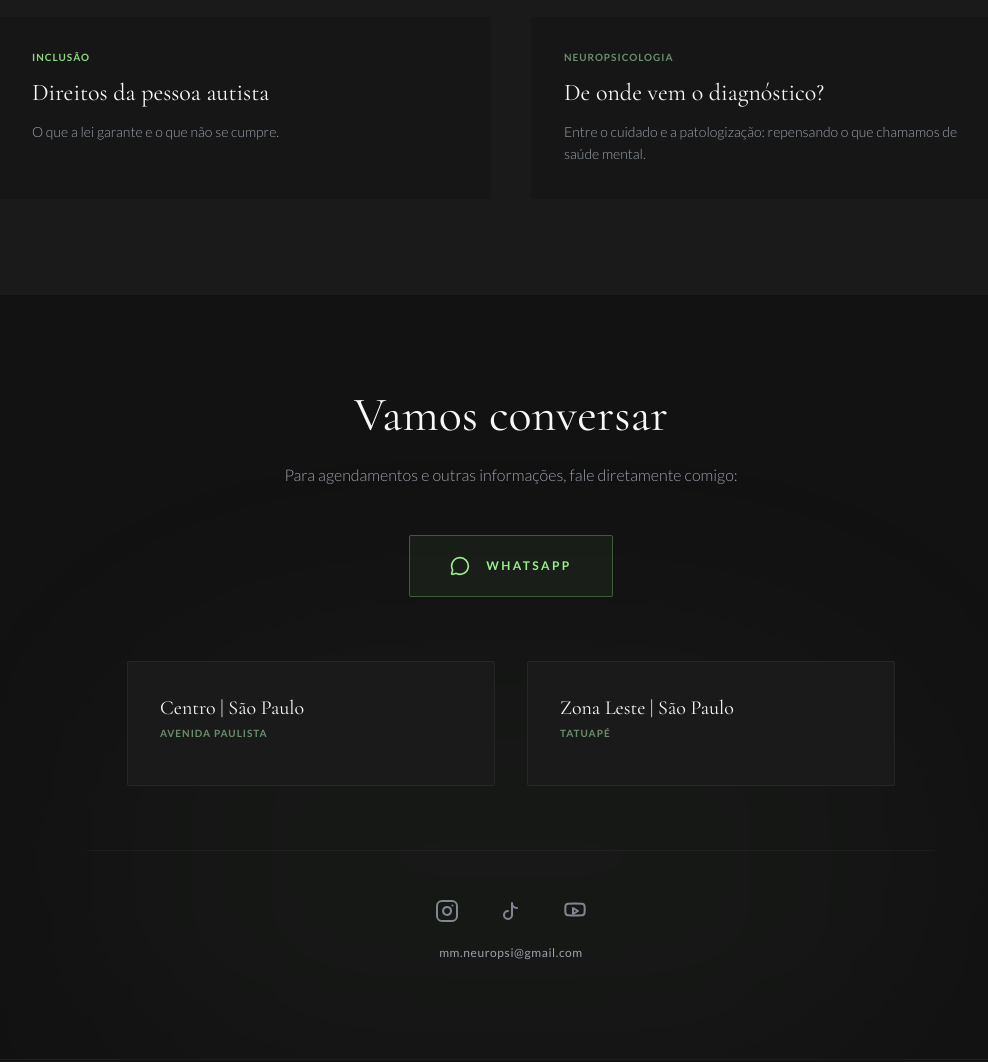
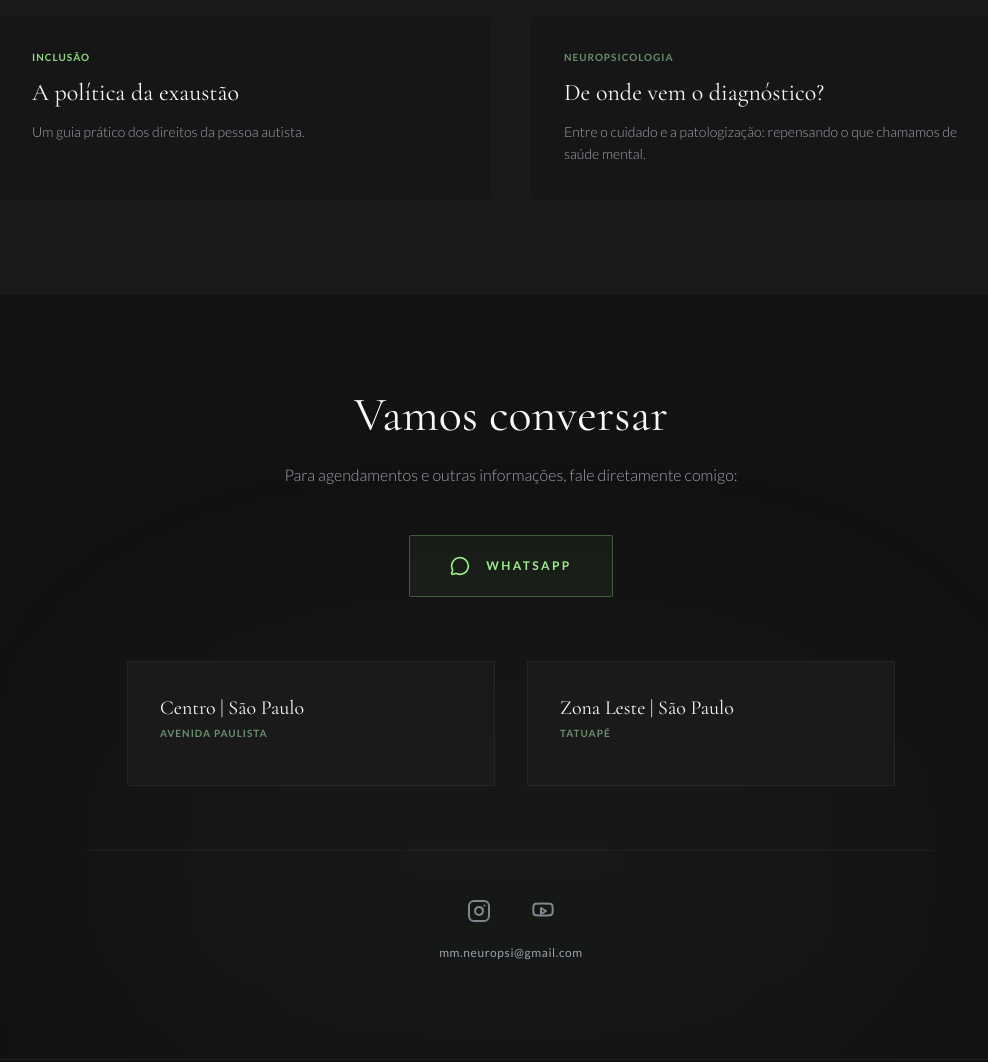
Before and after one commit to braquiossaura/neuropsicologa, a plain HTML site: page index.html in a window 1280 px wide. Shown: the part 3180-4242 px from the top of the page, without its empty margins (129-1117 px from the left). Drawn offline with nearby package versions, Linux system fonts and the light colour scheme.

Commit message:
Update links and content in index.html

```diff
--- a/index.html
+++ b/index.html
@@ -317,26 +317,24 @@
                     <span class="w-1.5 h-1.5 bg-brand-matcha rounded-full box-shadow-lg shadow-brand-matcha"></span>
                     Últimas postagens
                 </h2>
-                <a href="#" class="hidden md:block text-xs uppercase tracking-widest font-bold text-brand-matcha hover:text-brand-neon transition-colors border-b border-brand-matcha/30 hover:border-brand-neon pb-1">
+           <a href="https://medium.com/@aneuropsicologa" target="_blank" rel="noopener noreferrer" class="hidden md:block text-xs uppercase tracking-widest font-bold text-brand-matcha hover:text-brand-neon transition-colors border-b border-brand-matcha/30 hover:border-brand-neon pb-1">
     Ler mais postagens &rarr;
 </a>
             </div>
 
             <div class="grid md:grid-cols-2 gap-10 mb-8 md:mb-0">
                  <!-- Artigo 1 -->
-                 <a href="#" class="block group p-8 bg-bg-main/50 hover:bg-bg-main transition-colors rounded-sm border border-transparent hover:border-white/5 hover:shadow-lg relative overflow-hidden">
+               <a href="https://medium.com/@aneuropsicologa/a-pol%C3%ADtica-da-exaust%C3%A3o-d789871f4d83" target="_blank" rel="noopener noreferrer" class="block group p-8 bg-bg-main/50 hover:bg-bg-main transition-colors rounded-sm border border-transparent hover:border-white/5 hover:shadow-lg relative overflow-hidden">
     <div class="absolute left-0 top-0 w-1 h-full bg-brand-neon transform -translate-x-full group-hover:translate-x-0 transition-transform duration-300"></div>
-
                     <span class="text-[10px] text-brand-neon uppercase tracking-widest font-bold mb-3 block opacity-90">Inclusão</span>
                     <!-- Título permanece branco (text-text-main) no hover -->
-                    <h3 class="font-serif text-2xl text-text-main mb-3 transition-colors">Direitos da pessoa autista</h3>
-                    <p class="text-text-muted text-sm font-light leading-relaxed">O que a lei garante e o que não se cumpre.</p>
+                    <h3 class="font-serif text-2xl text-text-main mb-3 transition-colors">A política da exaustão</h3>
+                    <p class="text-text-muted text-sm font-light leading-relaxed">Um guia prático dos direitos da pessoa autista.</p>
                  </a>
 
                  <!-- Artigo 2 -->
-                 <a href="#" class="block group p-8 bg-bg-main/50 hover:bg-bg-main transition-colors rounded-sm border border-transparent hover:border-white/5 hover:shadow-lg relative overflow-hidden">
+                <a href="https://medium.com/@aneuropsicologa/de-onde-vem-o-diagnostico-1ff6b34e5f52" target="_blank" rel="noopener noreferrer" class="block group p-8 bg-bg-main/50 hover:bg-bg-main transition-colors rounded-sm border border-transparent hover:border-white/5 hover:shadow-lg relative overflow-hidden">
     <div class="absolute left-0 top-0 w-1 h-full bg-brand-matcha transform -translate-x-full group-hover:translate-x-0 transition-transform duration-300"></div>
-
                     <span class="text-[10px] text-brand-matcha uppercase tracking-widest font-bold mb-3 block opacity-90">Neuropsicologia</span>
                     <h3 class="font-serif text-2xl text-text-main mb-3 transition-colors">De onde vem o diagnóstico?</h3>
                     <p class="text-text-muted text-sm font-light leading-relaxed">Entre o cuidado e a patologização: repensando o que chamamos de saúde mental.</p>
@@ -359,9 +357,9 @@
                 Para agendamentos e outras informações, fale diretamente comigo:
             </p>
 
-            <!-- Botão WhatsApp com destaque sutil (estilo hover natural) -->
+            <!-- Botão WhatsApp -->
             <div class="flex justify-center mb-16">
-                <a href="[https://wa.me/5511930787703](https://wa.me/5511930787703)" target="_blank" class="flex items-center gap-4 border border-brand-neon/30 bg-brand-neon/5 hover:bg-brand-neon/10 hover:border-brand-neon/60 px-10 py-5 rounded-sm transition-all duration-300 group">
+                <a href="https://wa.me/5511930787703" target="_blank" class="flex items-center gap-4 border border-brand-neon/30 bg-brand-neon/5 hover:bg-brand-neon/10 hover:border-brand-neon/60 px-10 py-5 rounded-sm transition-all duration-300 group">
                     <i data-lucide="message-circle" class="w-5 h-5 text-brand-neon group-hover:scale-110 transition-transform"></i>
                     <span class="uppercase text-xs font-bold tracking-[0.2em] text-brand-neon">WhatsApp</span>
                 </a>
@@ -381,15 +379,24 @@
 
       <!-- Redes Sociais -->
 <div class="flex justify-center gap-10 mt-16 border-t border-white/5 pt-12 opacity-80 hover:opacity-100 transition-opacity">
-                <a href="#" class="text-text-muted hover:text-brand-neon transition-colors flex items-center gap-2 transform hover:-translate-y-1 duration-300">
-                    <svg xmlns="[http://www.w3.org/2000/svg](http://www.w3.org/2000/svg)" width="24" height="24" viewBox="0 0 24 24" fill="none" stroke="currentColor" stroke-width="2" stroke-linecap="round" stroke-linejoin="round" class="w-6 h-6"><rect width="20" height="20" x="2" y="2" rx="5" ry="5"/><path d="M16 11.37A4 4 0 1 1 12.63 8 4 4 0 0 1 16 11.37z"/><line x1="17.5" x2="17.51" y1="6.5" y2="6.5"/></svg>
+
+    <!-- Botão do Instagram -->
+    <a href="https://www.instagram.com/aneuropsicologa" target="_blank" rel="noopener noreferrer" class="text-text-muted hover:text-brand-neon transition-colors flex items-center gap-2 transform hover:-translate-y-1 duration-300">
+        <svg xmlns="http://www.w3.org/2000/svg" width="24" height="24" viewBox="0 0 24 24" fill="none" stroke="currentColor" stroke-width="2" stroke-linecap="round" stroke-linejoin="round" class="w-6 h-6">
+            <rect width="20" height="20" x="2" y="2" rx="5" ry="5"/>
+            <path d="M16 11.37A4 4 0 1 1 12.63 8 4 4 0 0 1 16 11.37z"/>
+            <line x1="17.5" x2="17.51" y1="6.5" y2="6.5"/>
+        </svg>
     </a>
-                <a href="#" class="text-text-muted hover:text-brand-neon transition-colors flex items-center gap-2 transform hover:-translate-y-1 duration-300">
-                    <svg xmlns="[http://www.w3.org/2000/svg](http://www.w3.org/2000/svg)" width="24" height="24" viewBox="0 0 24 24" fill="none" stroke="currentColor" stroke-width="2" stroke-linecap="round" stroke-linejoin="round" class="w-6 h-6"><path d="M9 12a4 4 0 1 0 4 4V4a5 5 0 0 0 5 5"/></svg>
+
+    <!-- Botão do YouTube -->
+    <a href="https://www.youtube.com/@1canaldamay" target="_blank" rel="noopener noreferrer" class="text-text-muted hover:text-brand-neon transition-colors flex items-center gap-2 transform hover:-translate-y-1 duration-300">
+        <svg xmlns="http://www.w3.org/2000/svg" width="24" height="24" viewBox="0 0 24 24" fill="none" stroke="currentColor" stroke-width="2" stroke-linecap="round" stroke-linejoin="round" class="w-6 h-6">
+            <path d="M2.5 7.1c.1-1.3 1.2-2.3 2.5-2.4C8.4 4.5 12 4.5 12 4.5s3.6 0 7 .2c1.3.1 2.4 1.1 2.5 2.4.2 1.6.2 3.4.2 3.4s0 1.8-.2 3.4c-.1 1.3-1.2 2.3-2.5 2.4-3.4.2-7 .2-7 .2s-3.6 0-7-.2c-1.3-.1-2.4-1.1-2.5-2.4C2.3 12.3 2.3 10.5 2.3 10.5s0-1.8.2-3.4z"/>
+            <polygon points="10 15 15 12 10 9 10 15"/>
+        </svg>
     </a>
-                <a href="#" class="text-text-muted hover:text-brand-neon transition-colors flex items-center gap-2 transform hover:-translate-y-1 duration-300">
-                    <svg xmlns="[http://www.w3.org/2000/svg](http://www.w3.org/2000/svg)" width="24" height="24" viewBox="0 0 24 24" fill="none" stroke="currentColor" stroke-width="2" stroke-linecap="round" stroke-linejoin="round" class="w-6 h-6"><path d="M2.5 7.1c.1-1.3 1.2-2.3 2.5-2.4C8.4 4.5 12 4.5 12 4.5s3.6 0 7 .2c1.3.1 2.4 1.1 2.5 2.4.2 1.6.2 3.4.2 3.4s0 1.8-.2 3.4c-.1 1.3-1.2 2.3-2.5 2.4-3.4.2-7 .2-7 .2s-3.6 0-7-.2c-1.3-.1-2.4-1.1-2.5-2.4C2.3 12.3 2.3 10.5 2.3 10.5s0-1.8.2-3.4z"/><polygon points="10 15 15 12 10 9 10 15"/></svg>
-                </a>
+
 </div>
 
             <div class="mt-4">
```
Lines whose indentation alone changed are shown as unchanged.
